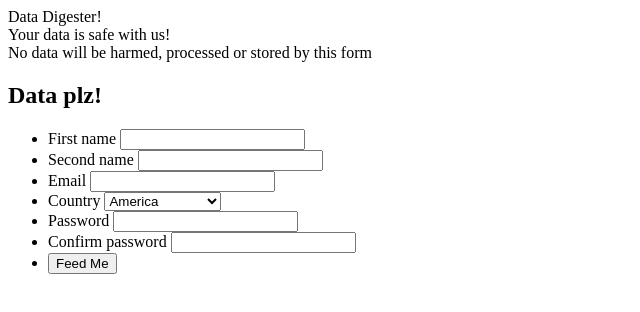
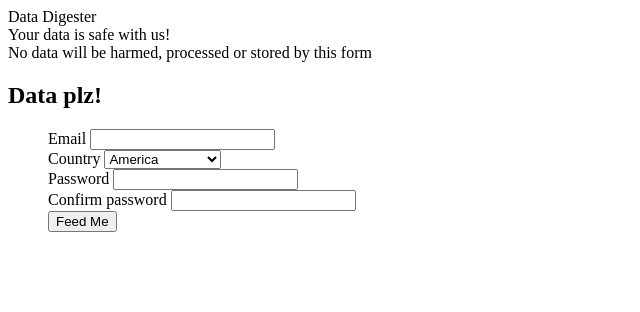
Before and after one commit to Barrymoonshine/form-validation, a plain HTML site: page index.html in a window 1280 px wide. Shown: the whole page, without its empty margins (0-640 px from the left). Drawn offline with Linux system fonts and the light colour scheme; files that its build step writes are made by us from their sources.

Commit message:
Removed first and last name form elements following project spec and applied basic styling

```diff
--- a/index.html
+++ b/index.html
@@ -9,7 +9,7 @@
     <script src="script.js" defer></script>
   </head>
   <body>
-    <div class="heading">Data Digester!</div>
+    <div class="heading">Data Digester</div>
     <dic class="sub-heading">Your data is safe with us!</dic>
     <div class="disclaimer">
       No data will be harmed, processed or stored by this form
@@ -18,15 +18,7 @@
       <h2>Data plz!</h2>
       <ul>
         <li>
-          <label for="first_name">First name</label>
-          <input type="text" id="name" name="first_name" required />
-        </li>
-        <li>
-          <label for="last_name">Second name</label>
-          <input type="text" id="name" name="last_name" required />
-        </li>
-        <li>
-          <label for="mail">Email</label>
+          <label for="email">Email</label>
           <input type="email" id="mail" name="user_email" required />
         </li>
         <li>
--- a/style.css
+++ b/style.css
@@ -0,0 +1,3 @@
+ul {
+  list-style: none;
+}
```
